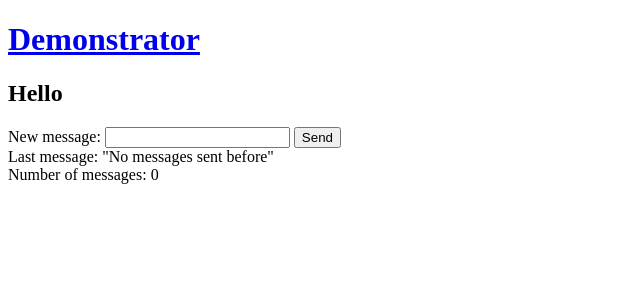
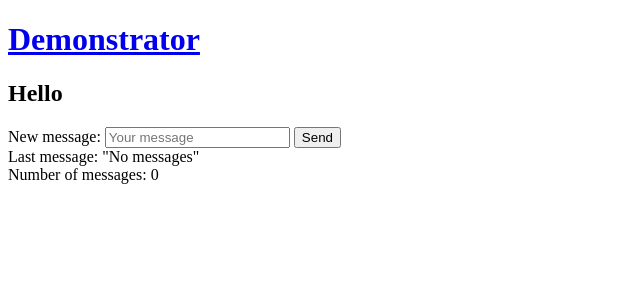
Before and after one commit to MSchwarz7757/kafka-demonstrator, a Flask app: template python-app/templates/user.html in a window 1280 px wide. Shown: the top 300 px of the page, without its empty margins (0-640 px from the left). Run offline with Flask 2, Linux system fonts and the light colour scheme; the template is opened without the code that fills it, so the values that code supplies are empty.

Commit message:
Refactor html template for user view

```diff
--- a/python-app/app.py
+++ b/python-app/app.py
@@ -4,7 +4,7 @@ from confluent import Demonstator
 app = Flask(__name__)
 
 # create a confluent-kafka instance
-my_messages = Demonstator("172.29.0.3","9092","172.29.0.4","8081")
+my_messages = Demonstator("172.19.0.3","9092","172.19.0.4","8081")
 
 @app.route('/')
 def index():
@@ -20,7 +20,6 @@ def login():
 
     user = request.form['name']
 
-    # Kafka goes here
     my_messages.produceMessage("user",{"ID":123,"username":user},{"ID":123,"username":user})
 
     return render_template('user.html', user=user)
@@ -31,9 +30,7 @@ def send():
 
     message = request.args.get('message', 'None', type=str)
 
-    # Kafka goes here
     my_messages.produceMessage("user",{"ID":123,"username":message},{"ID":123,"username":message})
-
 
     return jsonify(last_message=message)
 
--- a/python-app/templates/user.html
+++ b/python-app/templates/user.html
@@ -15,13 +15,13 @@
 
     <form>
         <label for="message">New message:</label>
-        <input name="message" required>
-        <a href=# id=send><button>Send</button></a>
+        <input name="message" placeholder="Your message" required>
+        <button href=# id=send>Send</button>
     </form>
 
     <form>
         <label for="last_message">Last message:</label>
-        <output name="last_message">"<span id=last_message>No messages sent before</span>"</output>
+        <output name="last_message">"<span id=last_message>No messages</span>"</output>
     </form>
 
     <form>
@@ -32,7 +32,7 @@
     <script type=text/javascript>
         var num_messages = 0
         $(function() {
-            $('a#send').on('click', function(event) {
+            $('button#send').on('click', function(event) {
                 event.preventDefault()
                 $.getJSON('/message', {
                     message: $('input[name="message"]').val()
```
